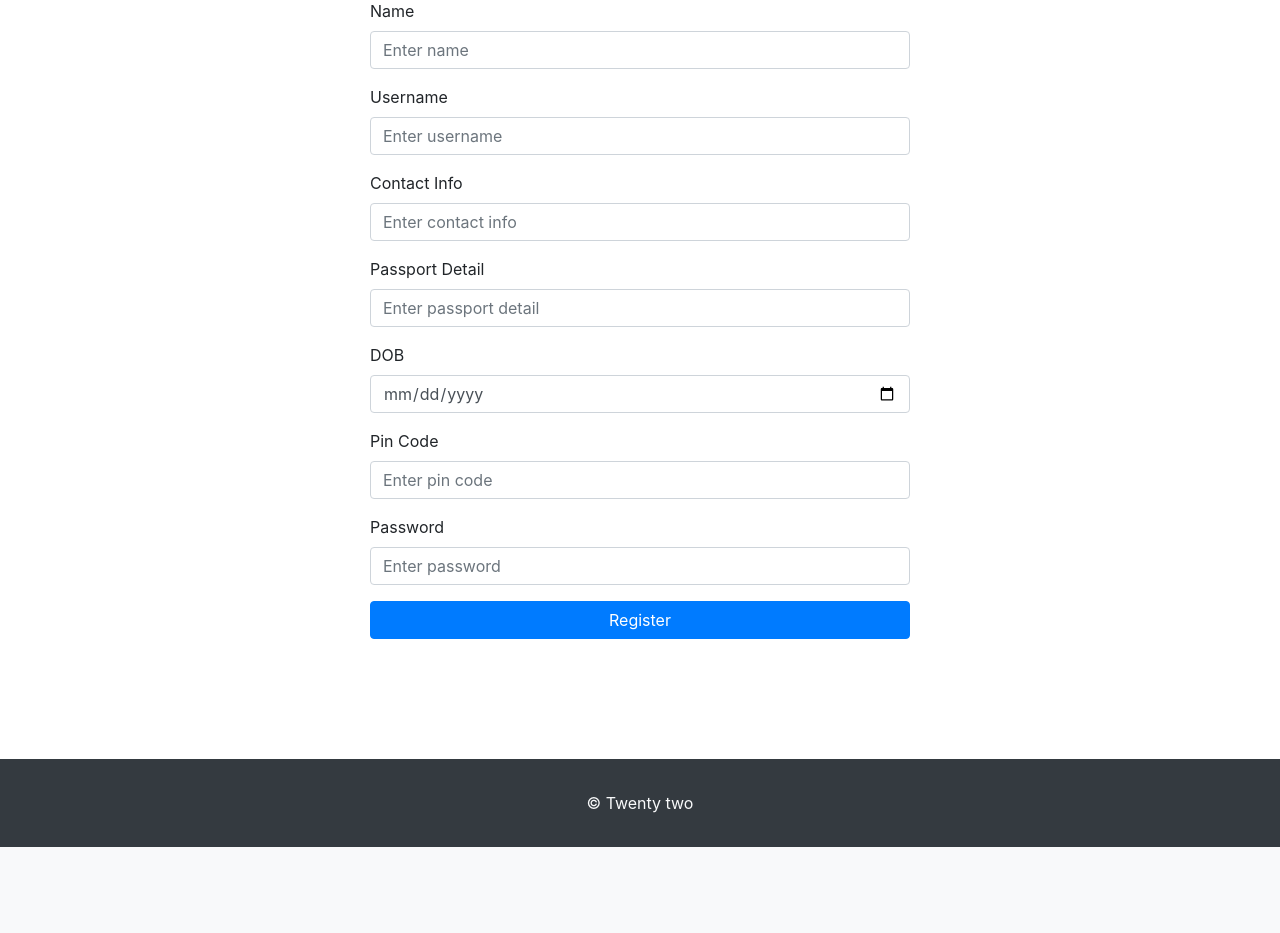
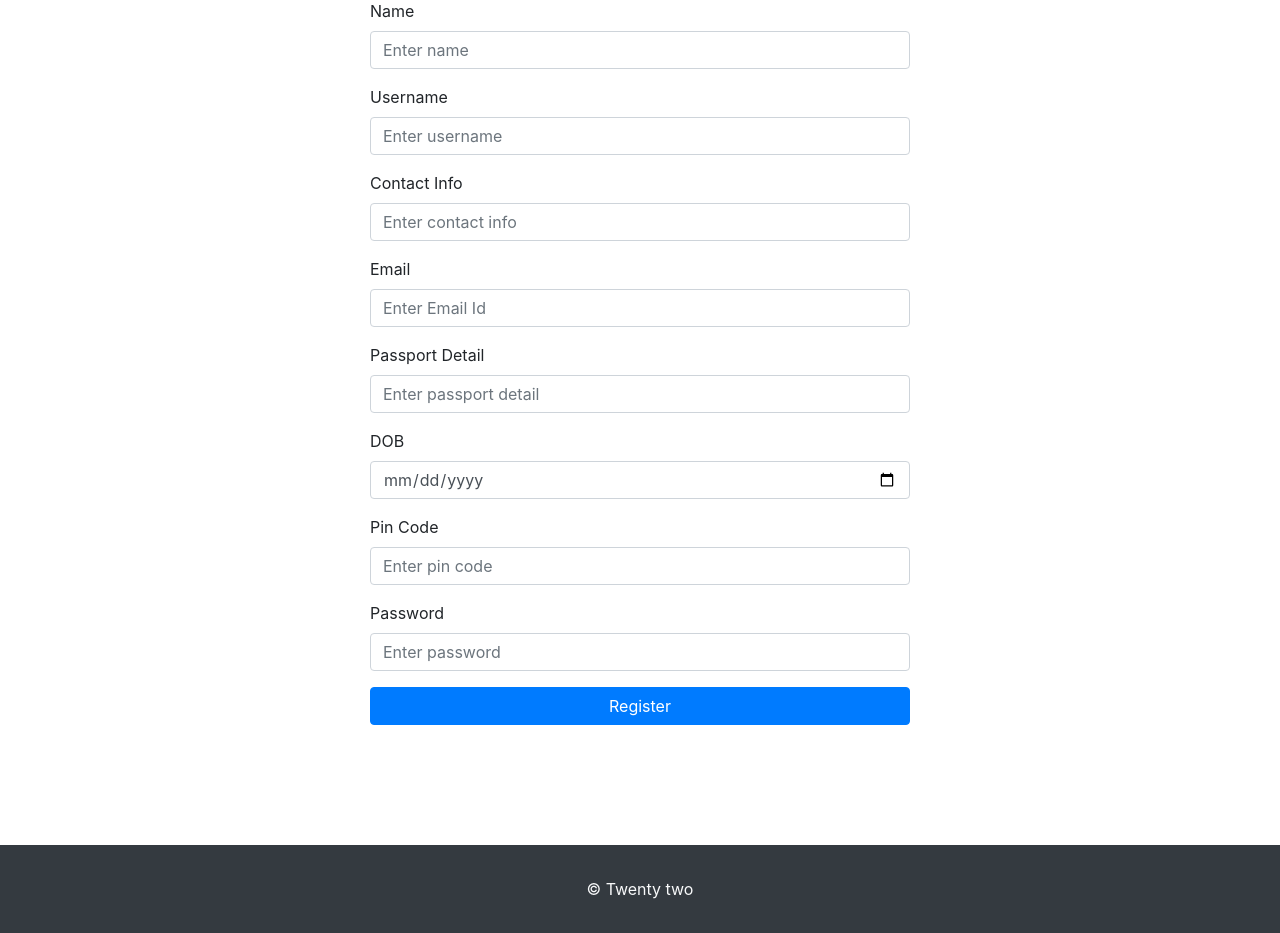
Before and after one commit to sedraa/Twenty-two, a Flask app: page /register in a window 1280 px wide. Shown: the part 163-1096 px from the top of the page. Before the commit the page ends 1010 px from the top, so only its background shows below. Run offline with Flask 2, Linux system fonts and the light colour scheme; some libraries are stand-ins or nearby versions.

Commit message:
Update register.html

```diff
--- a/templates/register.html
+++ b/templates/register.html
@@ -17,6 +17,10 @@
 					<div class="form-group">
 						<label for="contact">Contact Info</label>
 						<input name="contact" type="text" class="form-control" id="contact" required placeholder="Enter contact info">
+					</div>
+					<div class="form-group">
+						<label for="email">Email</label>
+						<input name="email" type="email" class="form-control" id="email" required placeholder="Enter Email Id">
 					</div>
 					<div class="form-group">
 						<label for="passport">Passport Detail</label>
```
